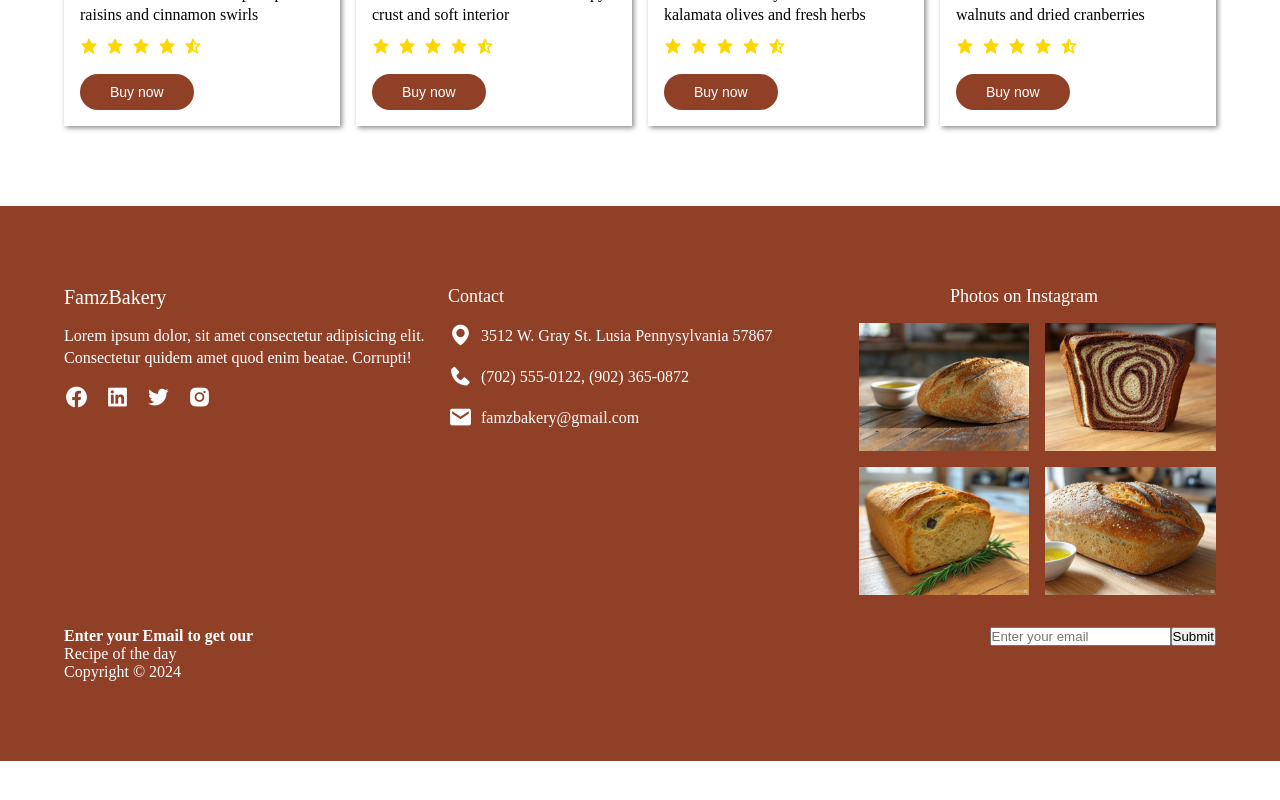
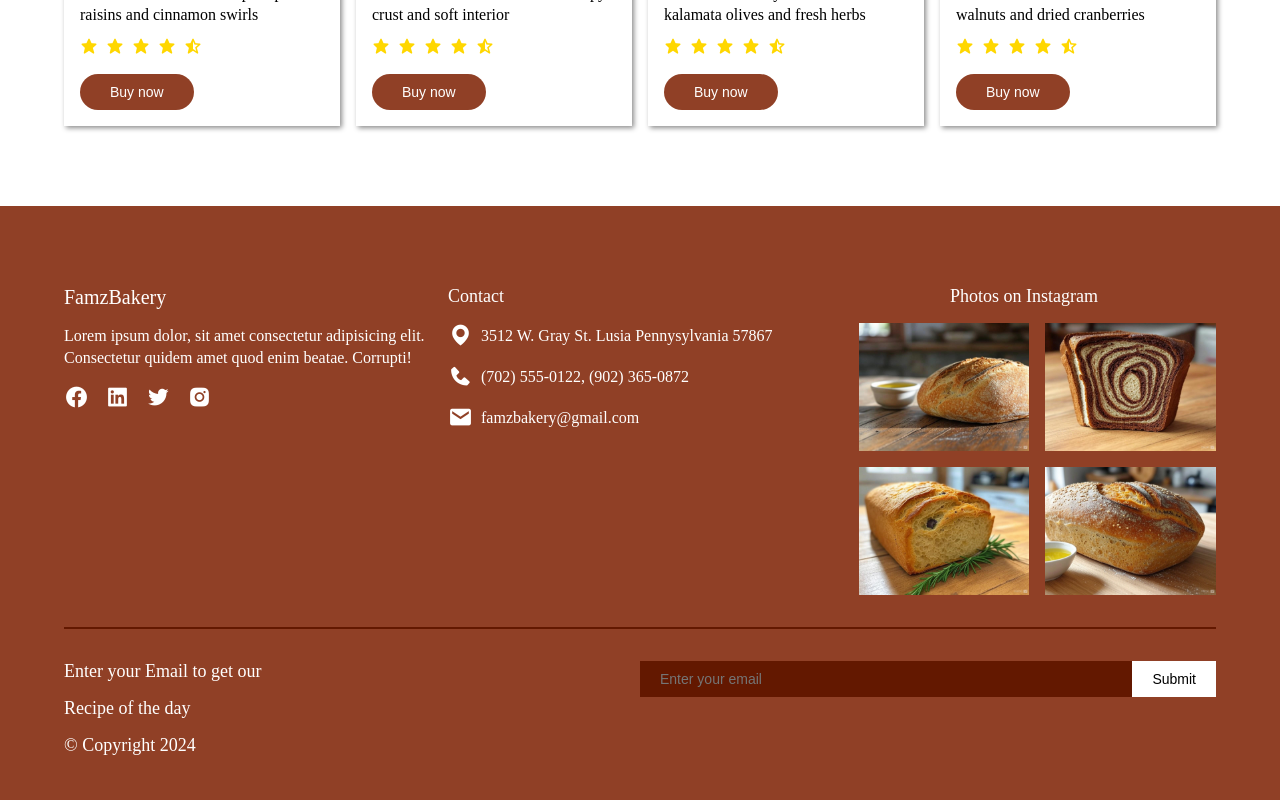
Before and after one commit to Onitoheeb/famzBakery, a React (Vite) app in the folder famzBakery/: page / in a window 1280 px wide. Shown: the part 3187-3987 px from the top of the page. Before the commit the page ends 3948 px from the top, so only its background shows below. Built offline with nearby package versions, Linux system fonts and the light colour scheme.

Commit message:
Complete the footer section

```diff
--- a/famzBakery/src/home/footer/Footer.jsx
+++ b/famzBakery/src/home/footer/Footer.jsx
@@ -46,7 +46,7 @@ export default function Footer() {
                 <div className="bottom-text">
                     <h4>Enter your Email to get our</h4>
                     <p>Recipe of the day</p>
-                    <p>Copyright &copy; {dateYear}</p>
+                    <p>&copy; Copyright {dateYear}</p>
                 </div>
                 <div className="bottom-form">
                     <form action="">
--- a/famzBakery/src/home/footer/footer.css
+++ b/famzBakery/src/home/footer/footer.css
@@ -9,6 +9,8 @@
 .footer-container .top-footer{
     display: grid;
     grid-template-columns: repeat(3, 1fr);
+    padding-bottom: 2rem;
+    border-bottom: 2px solid #631800;
 }
 .top-footer .top-one{
     display: flex;
@@ -39,7 +41,7 @@
     flex-direction: column;
     gap: 1rem;
 }
-.top-two h4, .top-footer .top-three h4{
+.top-two h4, .top-footer .top-three h4, .bottom-footer h4{
     font-size: 18px;
     font-weight: 500;
 }
@@ -82,6 +84,41 @@
     text-align: center;
 }
 .bottom-footer{
+    display: grid;
+    grid-template-columns: repeat(2, 1fr);
+}
+.bottom-footer .bottom-text{
     display: flex;
-    justify-content: space-between;
+    flex-direction: column;
+    gap: 1rem;
 }
+.bottom-text p{
+    font-size: 18px;
+    font-weight: 400;
+}
+.bottom-footer .bottom-form{
+    flex: 1;
+}
+.bottom-form form{
+    display: flex;
+    width: 100%;
+    align-items: center;
+    background-color: #631800;
+}
+.bottom-form form input{
+    flex: 1;
+    background: transparent;
+    border: none;
+    outline: none;
+    padding: 10px 20px;
+    color: #eaeaea;
+    font-size: 14px;
+}
+.bottom-footer form button{
+    padding: 10px 20px;
+    border: none;
+    outline: none;
+    background-color: white;
+    color: black;
+    font-size: 14px;
+}
```
